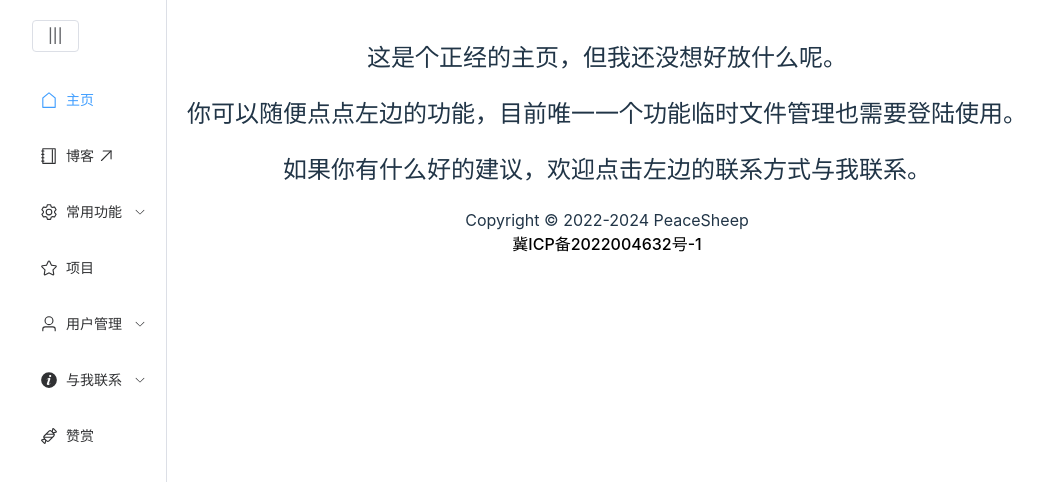
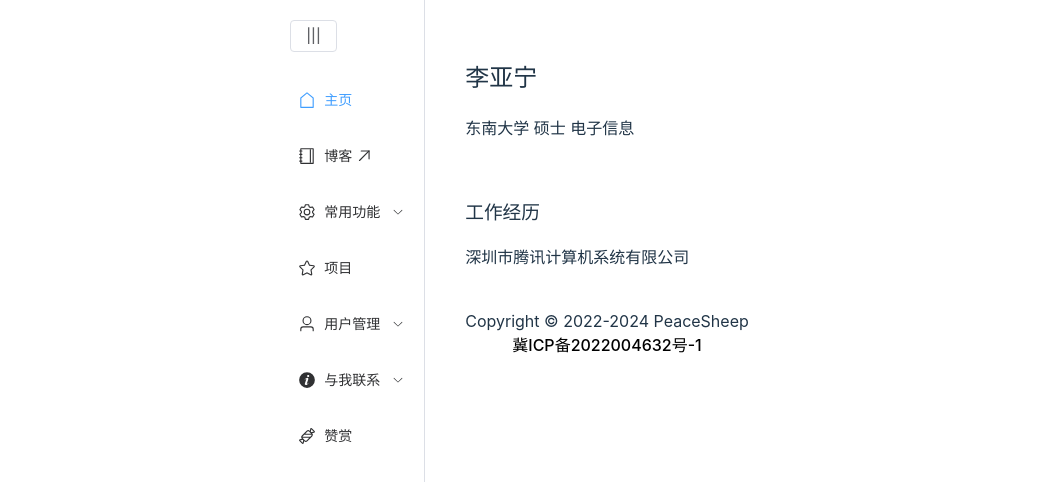
Before and after one commit to li1553770945/personal-page-fe, a Vue app: page /home in a window 1280 px wide. Shown: the top 482 px of the page, without its empty margins (108-1151 px from the left). Built offline with nearby package versions, Linux system fonts and the light colour scheme; no server answers.

Commit message:
bugfix(projects):修复骨架屏没有正常显示的BUG

```diff
--- a/components.d.ts
+++ b/components.d.ts
@@ -37,11 +37,10 @@ declare module '@vue/runtime-core' {
     ElScrollbar: typeof import('element-plus/es')['ElScrollbar']
     ElSelect: typeof import('element-plus/es')['ElSelect']
     ElSkeleton: typeof import('element-plus/es')['ElSkeleton']
+    ElSkeletonItem: typeof import('element-plus/es')['ElSkeletonItem']
     ElSubMenu: typeof import('element-plus/es')['ElSubMenu']
     ElTable: typeof import('element-plus/es')['ElTable']
     ElTableColumn: typeof import('element-plus/es')['ElTableColumn']
-    ElTabPane: typeof import('element-plus/es')['ElTabPane']
-    ElTabs: typeof import('element-plus/es')['ElTabs']
     ElTag: typeof import('element-plus/es')['ElTag']
     ElUpload: typeof import('element-plus/es')['ElUpload']
     Menu: typeof import('./src/components/menu.vue')['default']
--- a/src/pages/home.vue
+++ b/src/pages/home.vue
@@ -1,16 +1,51 @@
-<script setup lang="ts">
-</script>
-
 <template>
   <div class="home">
-  <h2>这是个正经的主页，但我还没想好放什么呢。</h2>
-  <h2>你可以随便点点左边的功能，目前唯一一个功能临时文件管理也需要登陆使用。</h2>
-  <h2>如果你有什么好的建议，欢迎点击左边的联系方式与我联系。</h2>
+    <el-container class="info">
+      <!-- <el-aside width="200px">Aside</el-aside> -->
+      <el-main>
+        <el-row class="name">
+          <h2>李亚宁</h2>
+        </el-row>
+        <el-row class="education-info">
+          东南大学 硕士 电子信息
+        </el-row>
+      </el-main>
+    </el-container>
+    <el-container class="work">
+      <el-main>
+        <el-row class="name">
+          <h3>工作经历</h3>
+        </el-row>
+        <el-row class="education-info">
+          深圳市腾讯计算机系统有限公司
+        </el-row>
+      </el-main>
+    </el-container>
   </div>
 </template>
 
+<script setup lang="ts">
+const work = [
+  {
+    company: '深圳市腾讯计算机系统有限公司',
+    city: '深圳',
+    department: '魔方工作室',
+    position: '后台开发',
+    time: '2020.10-至今',
+    description: '使用 C++语言，设计开发一款对象存储系统。项目使用分布式架构，支持多租户隔离，支持百万级文件存储，利用 epoll 的 IO 多路复用机制，综合使用 TCP 和 UDP 协议，具有高性能、高可用等特点'
+  }
+
+]
+</script>
+
 <style scoped>
-.home{
-  width:100%;
+.home {
+  width: 100%;
+  text-align: left;
+}
+
+.subtile {
+  font-size: 20px;
+  color: aqua;
 }
 </style>
--- a/src/pages/projects.vue
+++ b/src/pages/projects.vue
@@ -11,7 +11,26 @@
       <el-button type="primary" @click="projectsPage.getProjects">查询</el-button>
       <el-button v-if="role == 'admin'" type="primary" @click="addProjectDialogVisible = true">添加项目</el-button>
     </div>
-    <div class="project-list" v-if="!projectsPage.loading.value">
+    <div class="project-list">
+      <el-skeleton :loading="projectsPage.loading.value" animated :throttle="100">
+        <template #template>
+          <div v-for="index in projectsPage.projectsNum" :key="index.toString()" class="project-item">
+            <div class="project-header">
+              <div class="project-title">
+                <el-skeleton-item variant="h2" />
+              </div>
+            </div>
+            <div class="project-info">
+              <el-skeleton-item variant="text" />
+            </div>
+            <div class="project-description">
+              <el-skeleton-item variant="text" />
+              <el-skeleton-item variant="text" />
+              <el-skeleton-item variant="text" />
+            </div>
+          </div>
+        </template>
+        <template #default>
           <div v-for="project in projectsPage.projects" :key="project.id" class="project-item">
             <div class="project-header">
               <div class="project-title">
@@ -22,10 +41,11 @@
                   {{ project.status == 1 ? '开发中' : project.status == 2 ? '已完成' : '已废弃' }}
                 </el-tag>
                 <div class="spacer"></div> <!-- 占位元素 -->
-
                 <el-button class="delete-button" v-if="role == 'admin'" type="danger"
                   @click="projectsPage.deleteProject(project.id)">删除</el-button>
               </div>
+
+
 
             </div>
             <div class="project-info">
@@ -46,17 +66,14 @@
             <div class="project-description">
               <p>{{ project.desc }}</p>
             </div>
+          </div>
+        </template>
 
 
 
+      </el-skeleton>
     </div>
 
-    </div>
-    <el-skeleton
-      :loading="projectsPage.loading.value"
-      animated
-      :throttle="200"
-    ></el-skeleton>
     <div class="pagination-container">
       <el-pagination v-model:current-page="projectsPage.currentPage.value" :page-size="projectsPage.pageSize.value"
         layout="total, prev, pager, next, jumper" :total="projectsPage.projectsNum.value"
@@ -115,9 +132,6 @@ import { storeToRefs } from 'pinia'
 const userStore = useUser()
 const { isLogined, username, nickname, role } = storeToRefs(userStore)
 const addProjectDialogVisible = ref(false);
-
-
-
 
 class ProjectsPage {
   projects = reactive<{
@@ -229,12 +243,14 @@ class ProjectsPage {
   }
 
   getProjects = () => {
-    projectsPage.loading = ref(true);
+    projectsPage.loading.value = true;
+    // 延迟一秒
+    setTimeout(() => {
       const start: number = (this.currentPage.value - 1) * this.pageSize.value;
       const end: number = this.currentPage.value * this.pageSize.value;
       getProjectsAPI(start, end, this.status_filter.value, this.order.value).then(
         (res) => {
-        projectsPage.loading = ref(false);
+          projectsPage.loading.value = false;
           let data = res.data;
           if (data.code != 0) {
             ElNotification({
@@ -249,7 +265,7 @@ class ProjectsPage {
         }
       ).catch(
         err => {
-        projectsPage.loading = ref(false);
+          projectsPage.loading.value = false;
           ElNotification({
             title: '获取项目列表失败',
             message: err.message,
@@ -257,6 +273,9 @@ class ProjectsPage {
           })
         }
       )
+    }
+      , 1000);
+
   }
 
   deleteProject = (id: number) => {
@@ -306,10 +325,9 @@ class ProjectsPage {
 const projectsPage = new ProjectsPage();
 
 onMounted(() => {
-  projectsPage.loading = ref(true);
+  projectsPage.loading.value = true;
   projectsPage.getProjectsNum();
   projectsPage.getProjects();
-  projectsPage.loading = ref(false);
 })
 
 const formatDate = (date: string) => {
```
Lines whose indentation alone changed are shown as unchanged.
